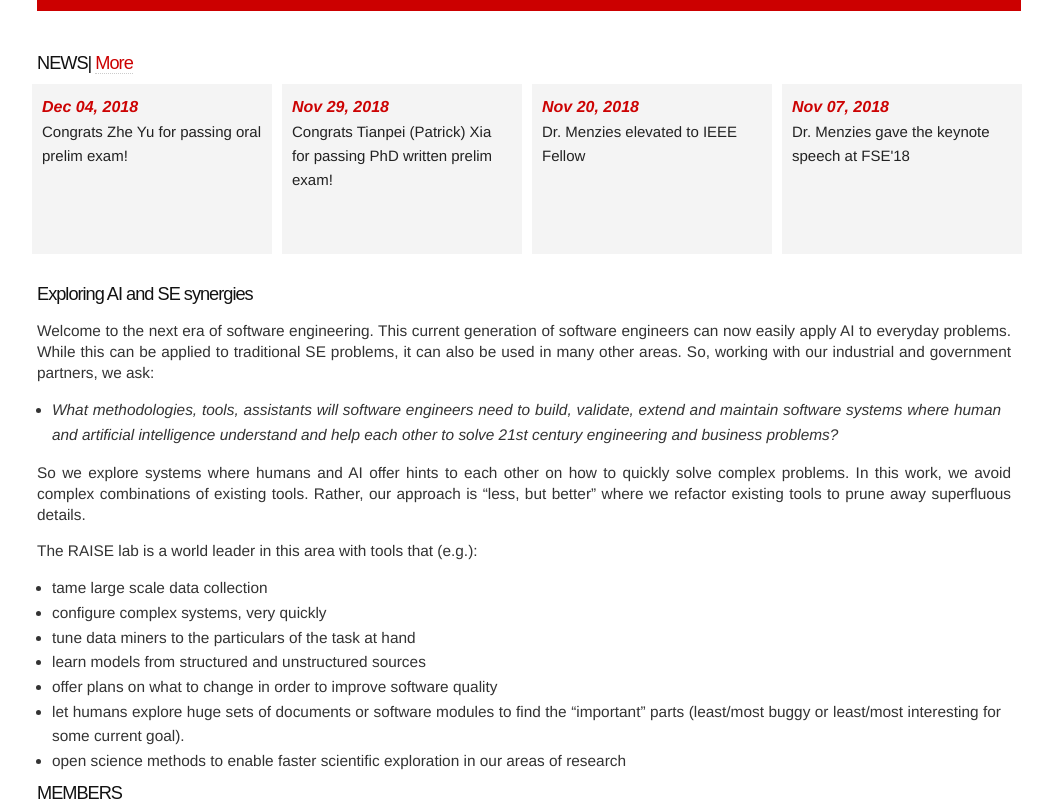
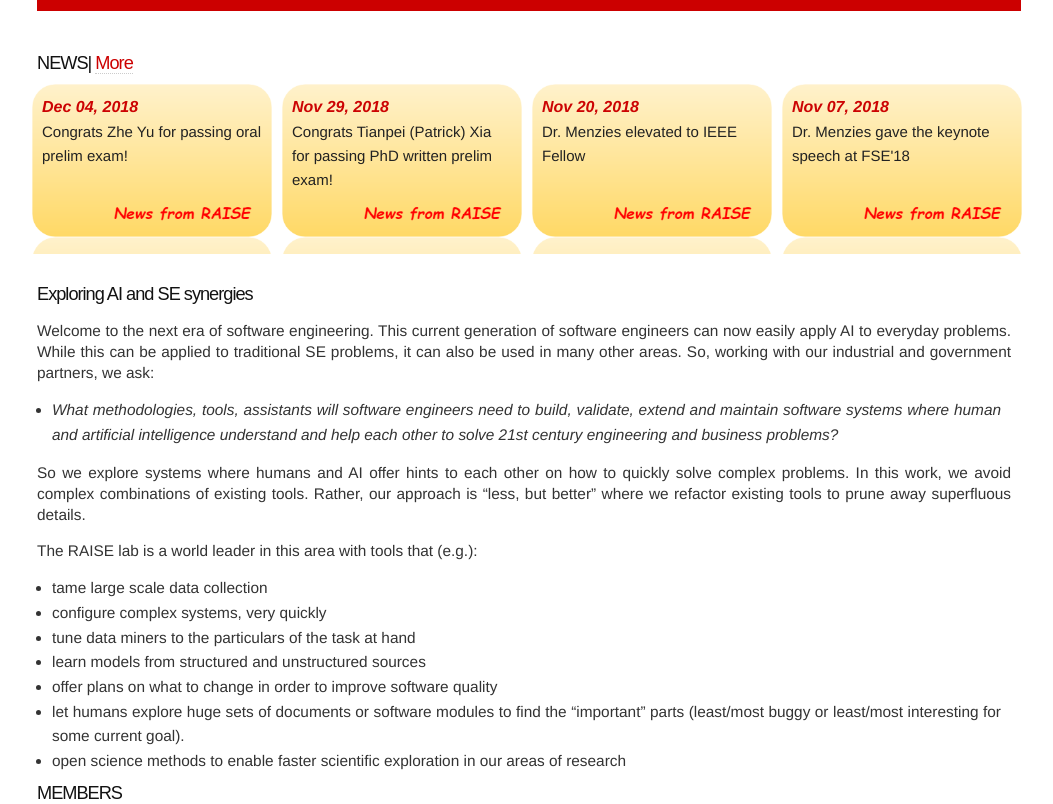
Before and after one commit to ai-se/ai-se.github.io, a Jekyll site: the page built from index.md, in a window 1280 px wide. Shown: the part 515-1319 px from the top of the page, without its empty margins (121-1174 px from the left). Built offline with Jekyll 4.4.1, drawn with Linux system fonts in a browser that asks for light colours; grey boxes are pictures that could not be loaded.

Commit message:
Update latestnews.html

```diff
--- a/_includes/latestnews.html
+++ b/_includes/latestnews.html
@@ -2,7 +2,8 @@
   <h2>NEWS| <a href="news">More</a></h2>
   <div class="row">
     {% for post in site.categories.news limit:4 do %}
-    <div class="column" id="newcontent">
+<!--     <div class="column" id="newcontent"> -->
+    <div class="column" id="newcontent" style="background-image: url(../img/news_block1.png); background-size: contain;">
       <font color="#CC0303" size=3.5>
         <b><em>{{ post.date | date: "%b %d, %Y"}}
         </em></b></font></br>
```
